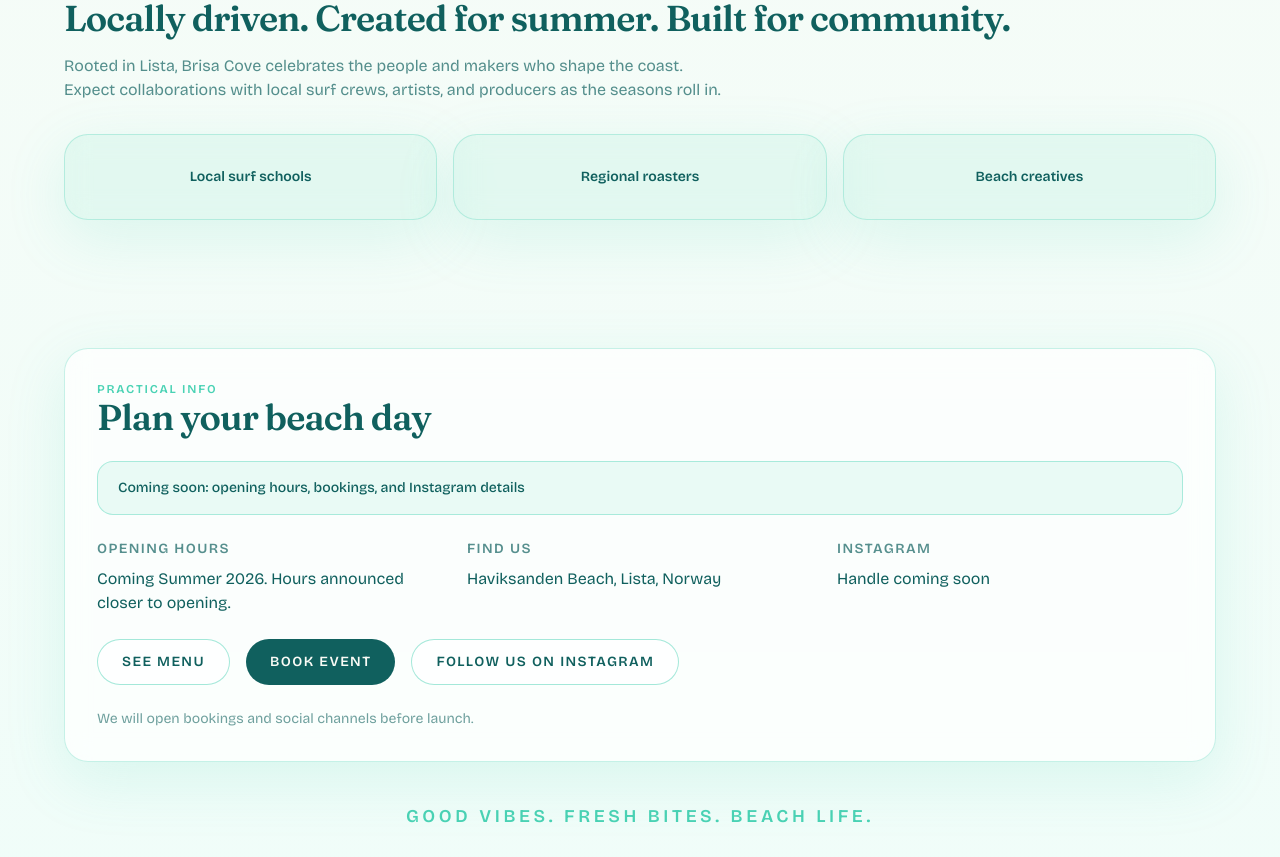
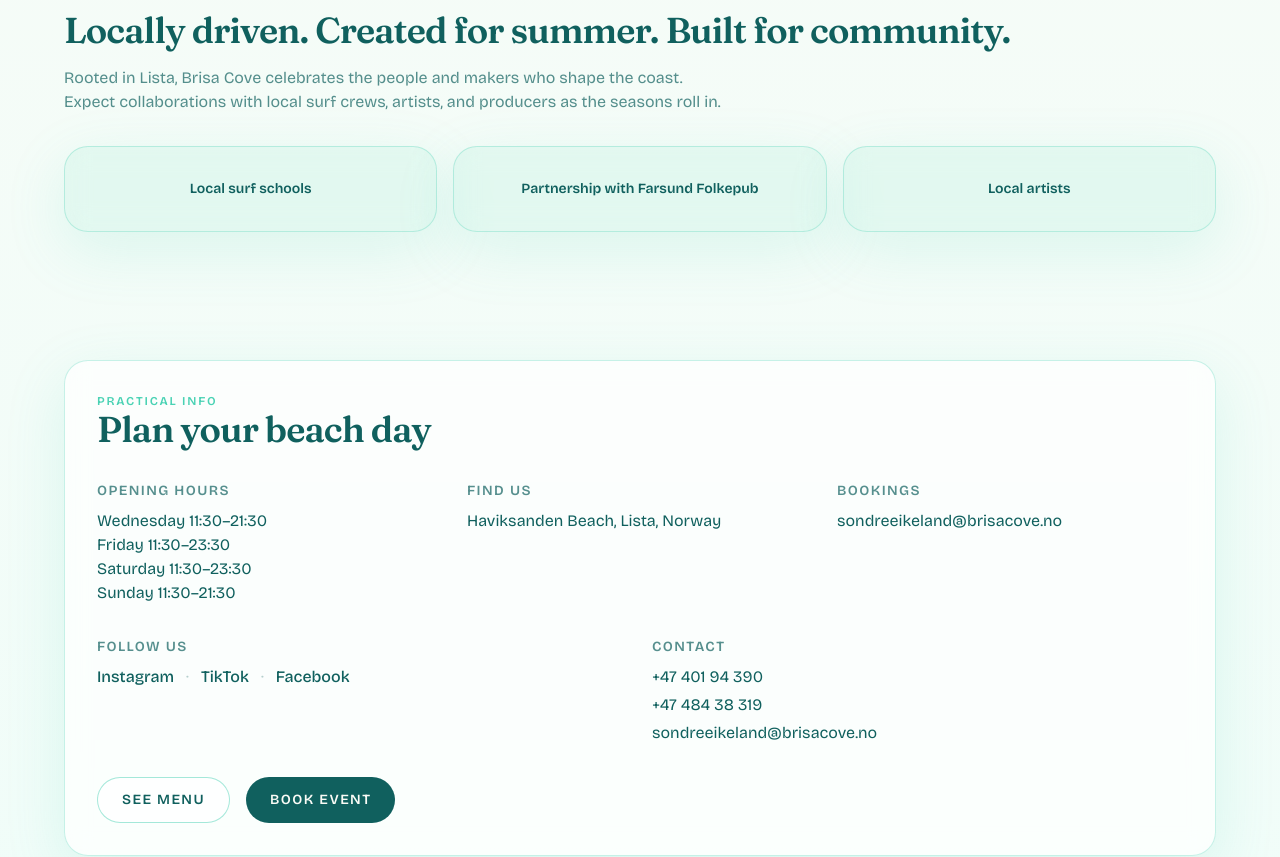
Before and after one commit to augustnhj/Brisa-Cove-Landing-v2, a Next.js app: page / in a window 1280 px wide. Shown: the part 2920-3777 px from the top of the page. Built offline with nearby package versions, Linux system fonts and the light colour scheme.

Commit message:
READY FOR PUBLIC

```diff
--- a/src/app/page.tsx
+++ b/src/app/page.tsx
@@ -60,22 +60,21 @@ const t = {
       title: "Locally driven. Created for summer. Built for community.",
       description:
         "Rooted in Lista, Brisa Cove celebrates the people and makers who shape the coast. Expect collaborations with local surf crews, artists, and producers as the seasons roll in.",
-      partners: ["Local surf schools", "Regional roasters", "Beach creatives"],
+      partners: ["Local surf schools", "Partnership with Farsund Folkepub", "Local artists"],
     },
     visit: {
       kicker: "Practical info",
       title: "Plan your beach day",
-      comingSoon: "Coming soon: opening hours, bookings, and Instagram details",
       hours: {
         label: "Opening hours",
-        value: "Coming Summer 2026. Hours announced closer to opening.",
+        value: "Wednesday  11:30–21:30\nFriday  11:30–23:30\nSaturday  11:30–23:30\nSunday  11:30–21:30",
       },
       location: { label: "Find us", value: "Haviksanden Beach, Lista, Norway" },
-      instagram: { label: "Instagram", value: "Handle coming soon" },
+      booking: { label: "Bookings", value: "sondreeikeland@brisacove.no" },
+      social: { label: "Follow us" },
+      contact: { label: "Contact" },
       ctaMenu: "See menu",
       ctaBook: "Book event",
-      ctaInstagram: "Follow us on Instagram",
-      note: "We will open bookings and social channels before launch.",
       tagline: "Good vibes. Fresh bites. Beach life.",
     },
     heroSlogan: "Salt air, surf, and slow days",
@@ -131,22 +130,21 @@ const t = {
       title: "Lokal getrieben. Für den Sommer geschaffen. Für die Gemeinschaft gebaut.",
       description:
         "Mit Wurzeln in Lista feiert Brisa Cove die Menschen und Macher, die die Küste prägen. Erwartet Kooperationen mit lokalen Surfclubs, Künstlern und Produzenten, wenn die Saisons kommen.",
-      partners: ["Lokale Surfschulen", "Regionale Röster", "Strandkreative"],
+      partners: ["Lokale Surfschulen", "Partnerschaft mit Farsund Folkepub", "Lokale Künstler"],
     },
     visit: {
       kicker: "Praktische Infos",
       title: "Plant euren Strandtag",
-      comingSoon: "Demnächst: Öffnungszeiten, Buchungen und Instagram-Details",
       hours: {
         label: "Öffnungszeiten",
-        value: "Kommt Sommer 2026. Zeiten werden näher zur Eröffnung bekannt gegeben.",
+        value: "Mittwoch  11:30–21:30\nFreitag  11:30–23:30\nSamstag  11:30–23:30\nSonntag  11:30–21:30",
       },
       location: { label: "Findet uns", value: "Haviksanden Strand, Lista, Norwegen" },
-      instagram: { label: "Instagram", value: "Handle kommt bald" },
+      booking: { label: "Buchungen", value: "sondreeikeland@brisacove.no" },
+      social: { label: "Folgt uns" },
+      contact: { label: "Kontakt" },
       ctaMenu: "Menü ansehen",
       ctaBook: "Event buchen",
-      ctaInstagram: "Folgt uns auf Instagram",
-      note: "Wir öffnen Buchungen und soziale Kanäle vor der Eröffnung.",
       tagline: "Gute Stimmung. Frische Bissen. Strandleben.",
     },
     heroSlogan: "Salzluft, Surf und langsame Tage",
@@ -202,22 +200,21 @@ const t = {
       title: "Lokalt drevet. Skapt for sommeren. Bygget for fellesskap.",
       description:
         "Med røtter i Lista feirer Brisa Cove menneskene og skaperne som former kysten. Forvent samarbeid med lokale surfegrupper, kunstnere og produsenter etter hvert som sesongene rulles inn.",
-      partners: ["Lokale surfskoler", "Regionale brennerier", "Strandkreative"],
+      partners: ["Lokale surfskoler", "Samarbeid med Farsund Folkepub", "Lokale kunstnere"],
     },
     visit: {
       kicker: "Praktisk info",
       title: "Planlegg stranddagen din",
-      comingSoon: "Kommer snart: åpningstider, bestillinger og Instagram-detaljer",
       hours: {
         label: "Åpningstider",
-        value: "Kommer sommeren 2026. Timer kunngjøres nærmere åpning.",
+        value: "Onsdag  11:30–21:30\nFredag  11:30–23:30\nLørdag  11:30–23:30\nSøndag  11:30–21:30",
       },
       location: { label: "Finn oss", value: "Haviksanden strand, Lista, Norge" },
-      instagram: { label: "Instagram", value: "Brukernavn kommer snart" },
+      booking: { label: "Bestillinger", value: "sondreeikeland@brisacove.no" },
+      social: { label: "Følg oss" },
+      contact: { label: "Kontakt" },
       ctaMenu: "Se meny",
       ctaBook: "Book arrangement",
-      ctaInstagram: "Følg oss på Instagram",
-      note: "Vi åpner bestillinger og sosiale kanaler før lansering.",
       tagline: "God stemning. Ferske biter. Strandliv.",
     },
     heroSlogan: "Salt luft, surf og langsomme dager",
@@ -398,20 +395,17 @@ export default function Home() {
 
       <section id="visit" className="px-6 pb-20 pt-16 sm:px-10">
         <div className="mx-auto flex w-full max-w-6xl flex-col gap-10">
-          <div className="glass flex flex-col gap-6 p-8">
+          <div className="glass flex flex-col gap-8 p-8">
             <div>
               <p className="section-kicker">{copy.visit.kicker}</p>
               <h2 className="section-title">{copy.visit.title}</h2>
-            </div>
-            <div className="rounded-2xl border border-seafoam/40 bg-seafoam/10 px-5 py-4 text-sm font-medium text-deepteal">
-              {copy.visit.comingSoon}
             </div>
             <div className="grid gap-6 md:grid-cols-3">
               <div>
                 <h3 className="text-sm font-semibold uppercase tracking-[0.1em] text-deepteal/70">
                   {copy.visit.hours.label}
                 </h3>
-                <p className="mt-2 text-base text-deepteal">{copy.visit.hours.value}</p>
+                <p className="mt-2 whitespace-pre-line text-base text-deepteal">{copy.visit.hours.value}</p>
               </div>
               <div>
                 <h3 className="text-sm font-semibold uppercase tracking-[0.1em] text-deepteal/70">
@@ -421,23 +415,45 @@ export default function Home() {
               </div>
               <div>
                 <h3 className="text-sm font-semibold uppercase tracking-[0.1em] text-deepteal/70">
-                  {copy.visit.instagram.label}
+                  {copy.visit.booking.label}
                 </h3>
-                <p className="mt-2 text-base text-deepteal">{copy.visit.instagram.value}</p>
+                <a href="mailto:sondreeikeland@brisacove.no" className="mt-2 block text-base text-deepteal hover:text-seafoam transition-colors">
+                  {copy.visit.booking.value}
+                </a>
+              </div>
+            </div>
+            <div className="grid gap-6 md:grid-cols-2">
+              <div>
+                <h3 className="text-sm font-semibold uppercase tracking-[0.1em] text-deepteal/70">
+                  {copy.visit.social.label}
+                </h3>
+                <div className="mt-2 flex flex-wrap gap-3">
+                  <a href="https://www.instagram.com/brisacove/" target="_blank" rel="noopener noreferrer" className="text-base text-deepteal hover:text-seafoam transition-colors font-medium">Instagram</a>
+                  <span className="text-deepteal/30">·</span>
+                  <a href="https://www.tiktok.com/@brisacove" target="_blank" rel="noopener noreferrer" className="text-base text-deepteal hover:text-seafoam transition-colors font-medium">TikTok</a>
+                  <span className="text-deepteal/30">·</span>
+                  <a href="https://www.facebook.com/profile.php?id=61583727041867" target="_blank" rel="noopener noreferrer" className="text-base text-deepteal hover:text-seafoam transition-colors font-medium">Facebook</a>
+                </div>
+              </div>
+              <div>
+                <h3 className="text-sm font-semibold uppercase tracking-[0.1em] text-deepteal/70">
+                  {copy.visit.contact.label}
+                </h3>
+                <div className="mt-2 flex flex-col gap-1 text-base text-deepteal">
+                  <a href="tel:+4740194390" className="hover:text-seafoam transition-colors">+47 401 94 390</a>
+                  <a href="tel:+4748438319" className="hover:text-seafoam transition-colors">+47 484 38 319</a>
+                  <a href="mailto:sondreeikeland@brisacove.no" className="hover:text-seafoam transition-colors">sondreeikeland@brisacove.no</a>
+                </div>
               </div>
             </div>
             <div className="flex flex-wrap gap-4">
               <Link href="/menu" className="cta-secondary">
                 {copy.visit.ctaMenu}
               </Link>
-              <a href="#visit" className="cta-primary">
+              <a href="mailto:sondreeikeland@brisacove.no" className="cta-primary">
                 {copy.visit.ctaBook}
               </a>
-              <a href="#visit" className="cta-secondary">
-                {copy.visit.ctaInstagram}
-              </a>
             </div>
-            <p className="text-sm text-deepteal/60">{copy.visit.note}</p>
           </div>
           <p className="text-center text-lg font-semibold uppercase tracking-[0.2em] text-seafoam">
             {copy.visit.tagline}
--- a/src/data/menu.ts
+++ b/src/data/menu.ts
@@ -97,7 +97,7 @@ export const menuSections: Record<MenuLanguage, MenuSection[]> = {
         {
           id: "nacho-shore-platter",
           name: "Nacho Shore Platter",
-          description: "Nachos, cheddar, salsa, jalapeños",
+          description: "Nachos, cheddar, salsa, jalapeños, black beans, onions",
           nutrition: { kcal: "820", protein: "16 g", fat: "48 g", carbs: "78 g" },
           price: "139 kr",
         },
@@ -284,7 +284,7 @@ export const menuSections: Record<MenuLanguage, MenuSection[]> = {
         {
           id: "nacho-shore-platter",
           name: "Nacho Shore Platter",
-          description: "Nachos, cheddar, salsa, jalapeños",
+          description: "Nachos, cheddar, salsa, jalapeños, svarte bønner, løk",
           nutrition: { kcal: "820", protein: "16 g", fat: "48 g", carbs: "78 g" },
           price: "139 kr",
         },
@@ -471,7 +471,7 @@ export const menuSections: Record<MenuLanguage, MenuSection[]> = {
         {
           id: "nacho-shore-platter",
           name: "Nacho Shore Platter",
-          description: "Nachos, Cheddar, Salsa, Jalapeños",
+          description: "Nachos, Cheddar, Salsa, Jalapeños, schwarze Bohnen, Zwiebeln",
           nutrition: { kcal: "820", protein: "16 g", fat: "48 g", carbs: "78 g" },
           price: "139 kr",
         },
```
